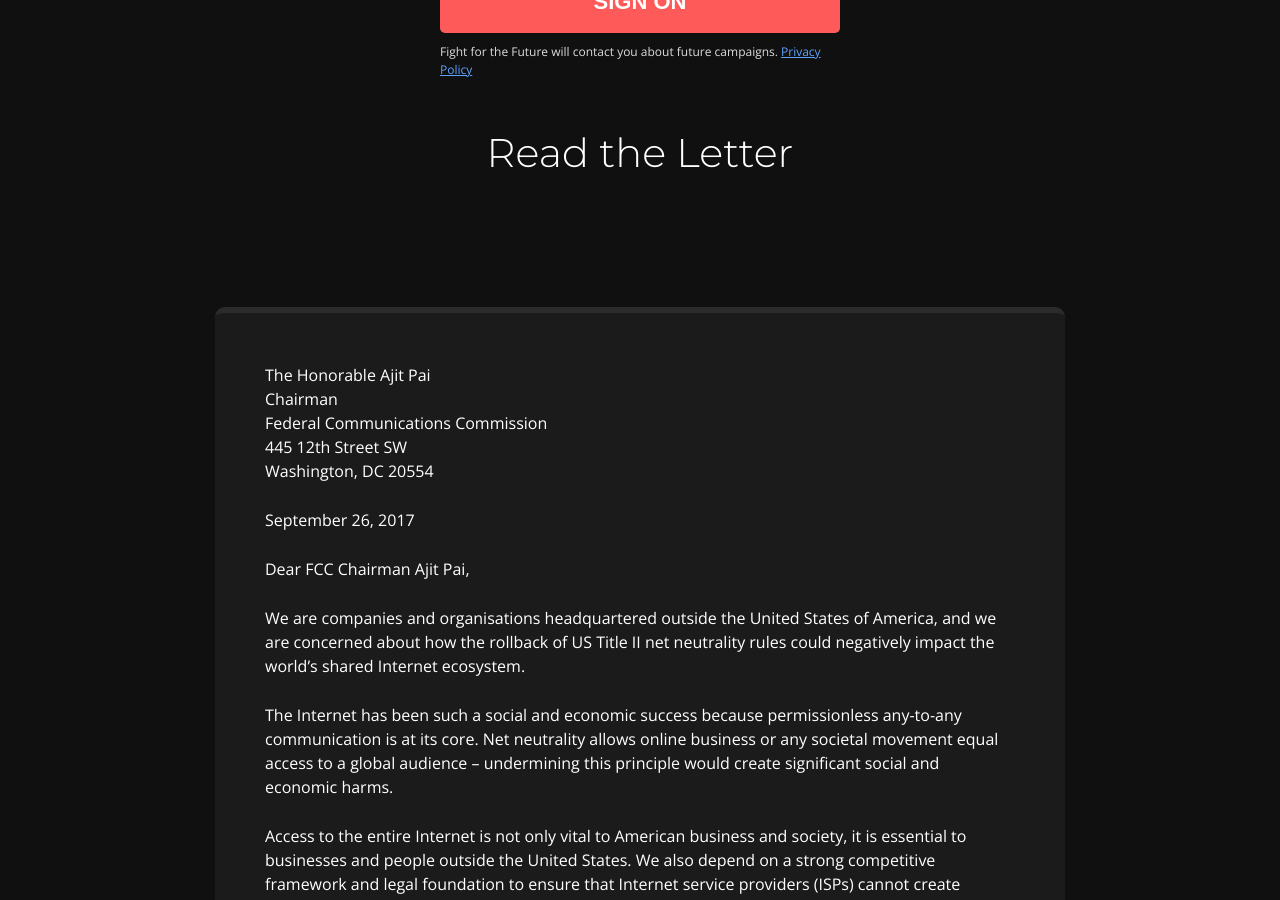
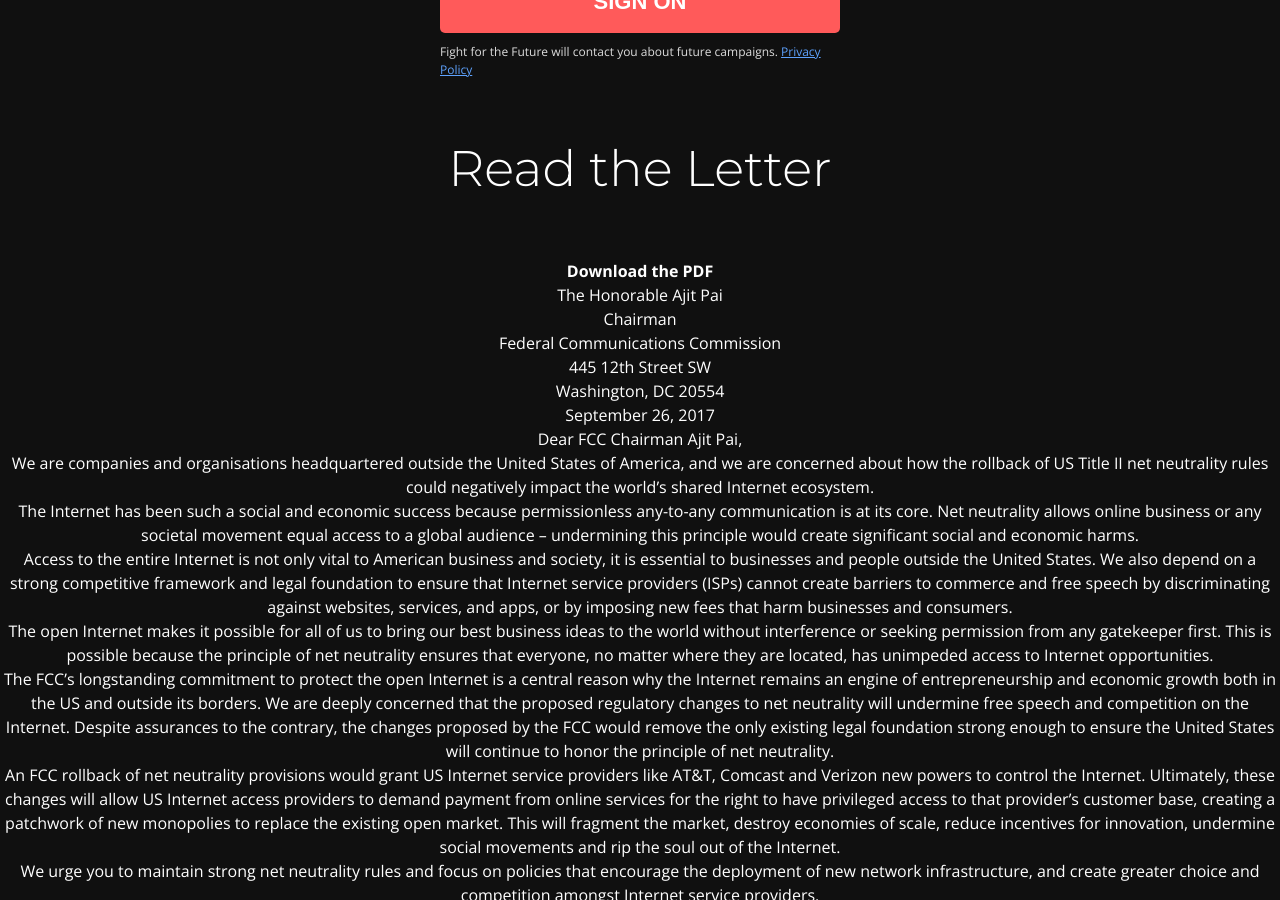
Before and after one commit to fightforthefuture/theworldfornetneutrality.com, a Jekyll site: the page built from index.md, in a window 1280 px wide and 900 px high, scrolled down 1512 px. Built offline with Jekyll 4.4.1, drawn with Linux system fonts in a browser that asks for light colours.

Commit message:
Update index.md

```diff
--- a/index.md
+++ b/index.md
@@ -484,9 +484,9 @@ See over 100 more
 </div>
 {::options parse_block_html="true" /}
 
-## Read the Letter
+# Read the Letter
 {: #letter }
-<div class="letter-content">
+<strong>Download the PDF</strong>
 
 <p>The Honorable Ajit Pai<br>
 Chairman<br>
```
